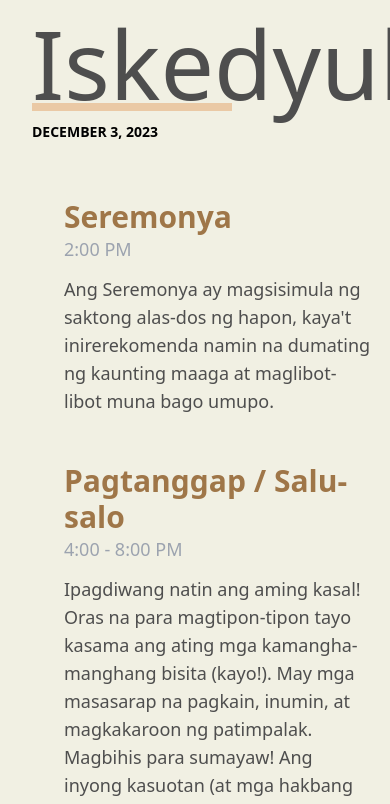
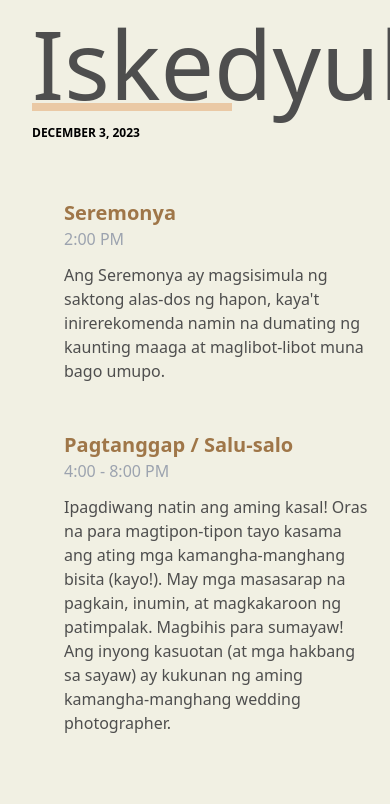
Before and after one commit to bherthchavez/wedding_site, a React (Vite) app: page / in a window 390 px wide. Shown: the part 2500-3304 px from the top of the page. Built offline with nearby package versions, Linux system fonts and the light colour scheme; a web font is replaced by a local one.

Commit message:
Update Schedule.jsx

```diff
--- a/src/components/Schedule.jsx
+++ b/src/components/Schedule.jsx
@@ -14,21 +14,21 @@ function Schedule() {
               </div>
               <span className=' w-[200px] h-2 bg-[#eac9a5] block my-2'></span>
             </div>
-            <span className="text-sm font-bold tracki uppercase dark:text-gray-400">December 3, 2023</span>
+            <span className="text-xs sm:text-sm font-bold tracki uppercase dark:text-gray-400">December 3, 2023</span>
             {/* </div> */}
           </div>
           <div className="relative col-span-12 px-4 space-y-6 sm:col-span-9 text-[#4e4e4e] pt-10 sm:pt-0">
             <div className="col-span-12 space-y-12 relative px-4 sm:col-span-8 sm:space-y-8 sm:before:absolute sm:before:top-2 sm:before:bottom-0 sm:before:w-0.5 sm:before:-left-3 before:bg-[#c7a277]">
               <div className="flex flex-col sm:relative sm:before:absolute sm:before:top-2 sm:before:w-4 sm:before:h-4 sm:before:rounded-full sm:before:left-[-35px] sm:before:z-[1] before:bg-[#9f7648]">
-                <h3 className="text-3xl font-semibold tracki text-[#9f7648]">Seremonya </h3>
-                <time className="text-lg tracki uppercase text-gray-400">2:00 PM</time>
-                <p className="mt-3 text-lg">Ang Seremonya ay magsisimula ng saktong alas-dos ng hapon,
+                <h3 className="text-xl sm:text-3xl  font-semibold tracki text-[#9f7648]">Seremonya </h3>
+                <time className="text-base sm:text-lg tracki uppercase text-gray-400">2:00 PM</time>
+                <p className="mt-3 text-base sm:text-lg">Ang Seremonya ay magsisimula ng saktong alas-dos ng hapon,
                 kaya't inirerekomenda namin na dumating ng kaunting maaga at maglibot-libot muna bago umupo.</p>
               </div>
               <div className="flex flex-col sm:relative sm:before:absolute sm:before:top-2 sm:before:w-4 sm:before:h-4 sm:before:rounded-full sm:before:left-[-35px] sm:before:z-[1] before:bg-[#9f7648]">
-                <h3 className="text-3xl font-semibold tracki text-[#9f7648]">Pagtanggap / Salu-salo </h3>
-                <time className="text-lg tracki uppercase text-gray-400">4:00 - 8:00 PM</time>
-                <p className="mt-3 text-lg">Ipagdiwang natin ang aming kasal!
+                <h3 className="text-xl sm:text-3xl font-semibold tracki text-[#9f7648]">Pagtanggap / Salu-salo </h3>
+                <time className="text-base sm:text-lg tracki uppercase text-gray-400">4:00 - 8:00 PM</time>
+                <p className="mt-3 text-base sm:text-lg">Ipagdiwang natin ang aming kasal!
                 Oras na para magtipon-tipon tayo kasama ang ating mga kamangha-manghang bisita (kayo!).
                 May mga masasarap na pagkain, inumin, at magkakaroon ng patimpalak. Magbihis para sumayaw! Ang inyong kasuotan (at mga hakbang sa sayaw)
                 ay kukunan ng aming kamangha-manghang wedding photographer.</p>
```
